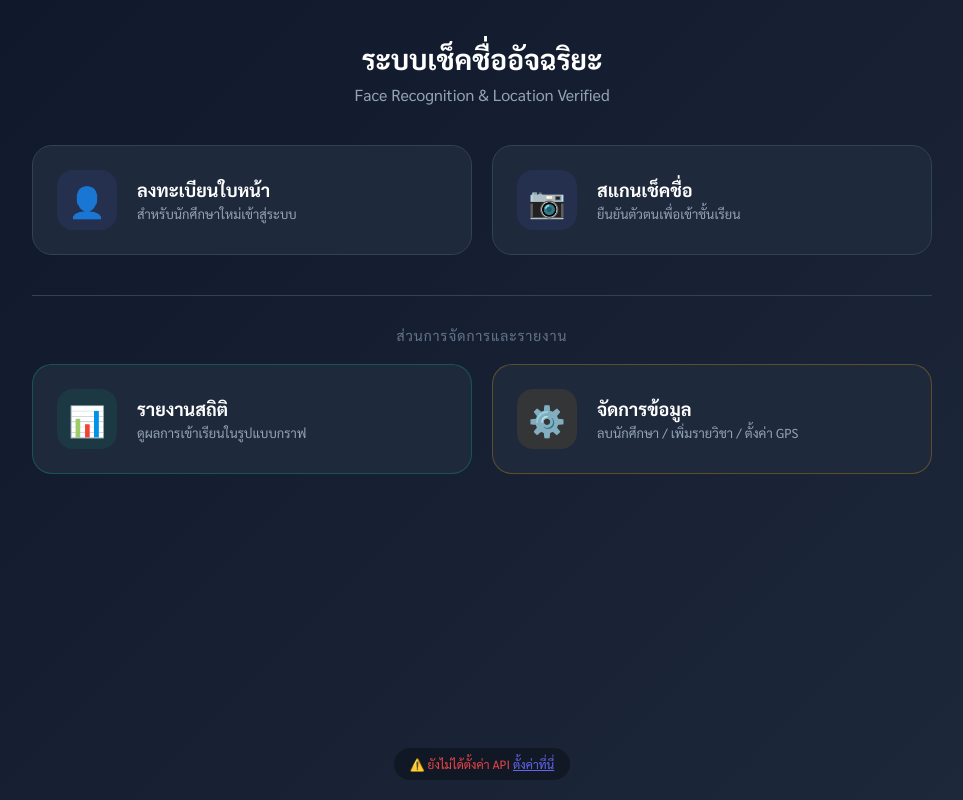
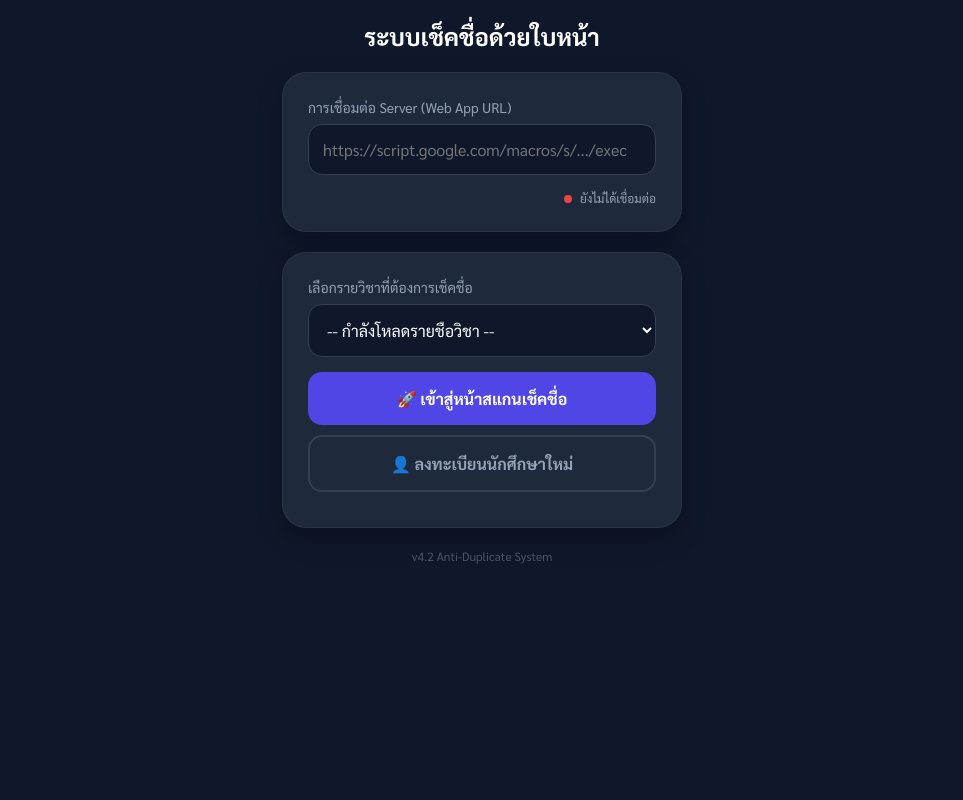
Before and after one commit to ponsayom-cmd/face-attendance, a plain HTML site: page index.html in a window 1280 px wide. Shown: the whole page, without its empty margins (158-1121 px from the left). Drawn offline with Linux system fonts and the light colour scheme.

Commit message:
Update index.html

```diff
--- a/index.html
+++ b/index.html
@@ -2,153 +2,105 @@
 <html lang="th">
 <head>
   <meta charset="UTF-8">
-  <meta name="viewport" content="width=device-width, initial-scale=1">
-  <title>ระบบสแกนใบหน้าเข้าชั้นเรียน</title>
+  <meta name="viewport" content="width=device-width, initial-scale=1, maximum-scale=1, user-scalable=no">
+  <title>ระบบเช็คชื่อใบหน้า - หน้าหลัก</title>
   <link href="https://fonts.googleapis.com/css2?family=Sarabun:wght@300;400;600;700&display=swap" rel="stylesheet">
   <style>
-    * { box-sizing: border-box; margin: 0; padding: 0; }
-    :root { --primary: #6366f1; --bg: #0f172a; --card: #1e293b; }
-
-    body {
-      font-family: 'Sarabun', sans-serif;
-      min-height: 100vh;
-      background: linear-gradient(135deg, #0f172a 0%, #1e293b 100%);
-      color: #e2e8f0;
-      display: flex;
-      flex-direction: column;
-      align-items: center;
-      padding: 40px 20px;
-    }
-
-    .header { text-align: center; margin-bottom: 40px; z-index: 1; }
-    .header h1 { font-size: 28px; font-weight: 700; color: #fff; margin-bottom: 8px; }
-    .header p { color: #94a3b8; font-size: 16px; }
-
-    .menu-grid {
-      display: grid;
-      grid-template-columns: repeat(auto-fit, minmax(280px, 1fr));
-      gap: 20px;
-      width: 100%;
-      max-width: 900px;
-      z-index: 1;
-    }
-
-    .card {
-      background: var(--card);
-      padding: 24px;
-      border-radius: 20px;
-      text-decoration: none;
-      color: white;
-      border: 1px solid #334155;
-      display: flex;
-      align-items: center;
-      gap: 20px;
-      transition: all 0.3s ease;
-      position: relative;
-      overflow: hidden;
-    }
-
-    .card:hover {
-      transform: translateY(-5px);
-      border-color: var(--primary);
-      box-shadow: 0 10px 25px -5px rgba(0, 0, 0, 0.3);
-    }
-
-    .card-icon {
-      width: 60px;
-      height: 60px;
-      background: rgba(99, 102, 241, 0.1);
-      border-radius: 16px;
-      display: flex;
-      align-items: center;
-      justify-content: center;
-      font-size: 30px;
-    }
-
-    .card-content h3 { font-size: 18px; margin-bottom: 4px; }
-    .card-content p { font-size: 13px; color: #94a3b8; }
-
-    .admin-section {
-      margin-top: 40px;
-      width: 100%;
-      max-width: 900px;
-      border-top: 1px solid #334155;
-      padding-top: 30px;
-    }
-    .admin-title { font-size: 14px; color: #64748b; text-transform: uppercase; letter-spacing: 1px; margin-bottom: 20px; text-align: center; }
-
-    .api-status {
-      position: fixed;
-      bottom: 20px;
-      font-size: 12px;
-      color: #64748b;
-      background: rgba(0,0,0,0.3);
-      padding: 8px 16px;
-      border-radius: 20px;
-    }
+    :root { --primary: #4f46e5; --bg: #0f172a; --card: #1e293b; }
+    * { box-sizing: border-box; margin: 0; padding: 0; font-family: 'Sarabun', sans-serif; }
+    body { background: var(--bg); color: white; padding: 20px; display: flex; flex-direction: column; align-items: center; }
+    .container { width: 100%; max-width: 400px; }
+    .card { background: var(--card); padding: 25px; border-radius: 24px; box-shadow: 0 10px 25px rgba(0,0,0,0.3); margin-bottom: 20px; border: 1px solid rgba(255,255,255,0.05); }
+    h1 { font-size: 24px; text-align: center; margin-bottom: 20px; color: #fff; }
+    .label { font-size: 14px; color: #94a3b8; margin-bottom: 8px; display: block; }
+    input, select { width: 100%; padding: 14px; border-radius: 14px; background: #0f172a; border: 1px solid #334155; color: white; font-size: 16px; margin-bottom: 15px; outline: none; }
+    .btn { display: block; width: 100%; padding: 16px; border-radius: 14px; border: none; font-weight: bold; font-size: 16px; cursor: pointer; text-align: center; text-decoration: none; transition: 0.2s; margin-bottom: 10px; }
+    .btn-primary { background: var(--primary); color: white; }
+    .btn-outline { background: transparent; border: 2px solid #334155; color: #94a3b8; }
+    .btn:active { transform: scale(0.98); }
+    .status-dot { display: inline-block; width: 8px; height: 8px; border-radius: 50%; margin-right: 5px; }
+    .online { background: #10b981; }
+    .offline { background: #ef4444; }
   </style>
 </head>
 <body>
 
-  <div class="header">
-    <h1>ระบบเช็คชื่ออัจฉริยะ</h1>
-    <p>Face Recognition & Location Verified</p>
-  </div>
+<div class="container">
+  <h1>ระบบเช็คชื่อด้วยใบหน้า</h1>
 
-  <div class="menu-grid">
-    <!-- ส่วนของนักศึกษา -->
-    <a href="register.html" class="card">
-      <div class="card-icon">👤</div>
-      <div class="card-content">
-        <h3>ลงทะเบียนใบหน้า</h3>
-        <p>สำหรับนักศึกษาใหม่เข้าสู่ระบบ</p>
-      </div>
-    </a>
-
-    <a href="scan.html" class="card">
-      <div class="card-icon">📷</div>
-      <div class="card-content">
-        <h3>สแกนเช็คชื่อ</h3>
-        <p>ยืนยันตัวตนเพื่อเข้าชั้นเรียน</p>
-      </div>
-    </a>
-  </div>
-
-  <!-- ส่วนของแอดมิน/อาจารย์ -->
-  <div class="admin-section">
-    <div class="admin-title">ส่วนการจัดการและรายงาน</div>
-    <div class="menu-grid">
-      <a href="report.html" class="card" style="border-color: rgba(16, 185, 129, 0.3);">
-        <div class="card-icon" style="background: rgba(16, 185, 129, 0.1);">📊</div>
-        <div class="card-content">
-          <h3>รายงานสถิติ</h3>
-          <p>ดูผลการเข้าเรียนในรูปแบบกราฟ</p>
-        </div>
-      </a>
-
-      <a href="admin.html" class="card" style="border-color: rgba(245, 158, 11, 0.3);">
-        <div class="card-icon" style="background: rgba(245, 158, 11, 0.1);">⚙️</div>
-        <div class="card-content">
-          <h3>จัดการข้อมูล</h3>
-          <p>ลบนักศึกษา / เพิ่มรายวิชา / ตั้งค่า GPS</p>
-        </div>
-      </a>
+  <!-- ส่วนตั้งค่า API -->
+  <div class="card">
+    <span class="label">การเชื่อมต่อ Server (Web App URL)</span>
+    <input type="text" id="apiUrl" placeholder="https://script.google.com/macros/s/.../exec" onchange="saveConfig()">
+    <div id="connStatus" style="font-size: 12px; text-align: right; color: #94a3b8;">
+      <span class="status-dot offline" id="dot"></span> <span id="statusText">ยังไม่ได้เชื่อมต่อ</span>
     </div>
   </div>
 
-  <div class="api-status" id="apiStatus">เช็คการเชื่อมต่อ API...</div>
+  <!-- ส่วนเลือกวิชา -->
+  <div class="card">
+    <span class="label">เลือกรายวิชาที่ต้องการเช็คชื่อ</span>
+    <select id="subjectSelect">
+      <option value="">-- กำลังโหลดรายชื่อวิชา --</option>
+    </select>
+    <button class="btn btn-primary" onclick="goToScan()">🚀 เข้าสู่หน้าสแกนเช็คชื่อ</button>
+    <a href="register.html" class="btn btn-outline">👤 ลงทะเบียนนักศึกษาใหม่</a>
+  </div>
 
-  <script>
-    const apiUrl = localStorage.getItem('gasApiUrl');
-    const statusEl = document.getElementById('apiStatus');
+  <p style="text-align: center; font-size: 12px; color: #475569;">v4.2 Anti-Duplicate System</p>
+</div>
 
-    if (!apiUrl) {
-      statusEl.innerHTML = '⚠️ ยังไม่ได้ตั้งค่า API <a href="config.html" style="color:#6366f1">ตั้งค่าที่นี่</a>';
-      statusEl.style.color = '#ef4444';
-    } else {
-      statusEl.innerText = '✅ ระบบเชื่อมต่อ API เรียบร้อย';
+<script>
+  // โหลดค่าที่เคยบันทึกไว้
+  document.getElementById('apiUrl').value = localStorage.getItem('gasApiUrl') || '';
+
+  async function checkConnection() {
+    const url = document.getElementById('apiUrl').value;
+    if(!url) return;
+
+    try {
+      const res = await fetch(url + '?action=getSubjects');
+      const subjects = await res.json();
+
+      // อัปเดตสถานะ
+      document.getElementById('dot').className = 'status-dot online';
+      document.getElementById('statusText').innerText = 'เชื่อมต่อสำเร็จ';
+
+      // อัปเดตรายชื่อวิชา
+      const select = document.getElementById('subjectSelect');
+      select.innerHTML = '';
+      if(subjects.length === 0) {
+        select.innerHTML = '<option value="ทั่วไป">ทั่วไป (ยังไม่มีวิชาในระบบ)</option>';
+      } else {
+        subjects.forEach(s => {
+          const opt = document.createElement('option');
+          opt.value = s.name;
+          opt.innerText = `${s.code} - ${s.name}`;
+          select.appendChild(opt);
+        });
+      }
+    } catch(e) {
+      document.getElementById('dot').className = 'status-dot offline';
+      document.getElementById('statusText').innerText = 'เชื่อมต่อล้มเหลว';
     }
-  </script>
+  }
 
+  function saveConfig() {
+    localStorage.setItem('gasApiUrl', document.getElementById('apiUrl').value);
+    checkConnection();
+  }
+
+  function goToScan() {
+    const sub = document.getElementById('subjectSelect').value;
+    if(!sub) return alert('กรุณาเลือกรายวิชาก่อน');
+    if(!document.getElementById('apiUrl').value) return alert('กรุณาตั้งค่า URL ก่อน');
+
+    localStorage.setItem('currentSubject', sub);
+    window.location.href = 'scan.html';
+  }
+
+  // รันเมื่อเปิดหน้า
+  if(document.getElementById('apiUrl').value) checkConnection();
+</script>
 </body>
 </html>
```
